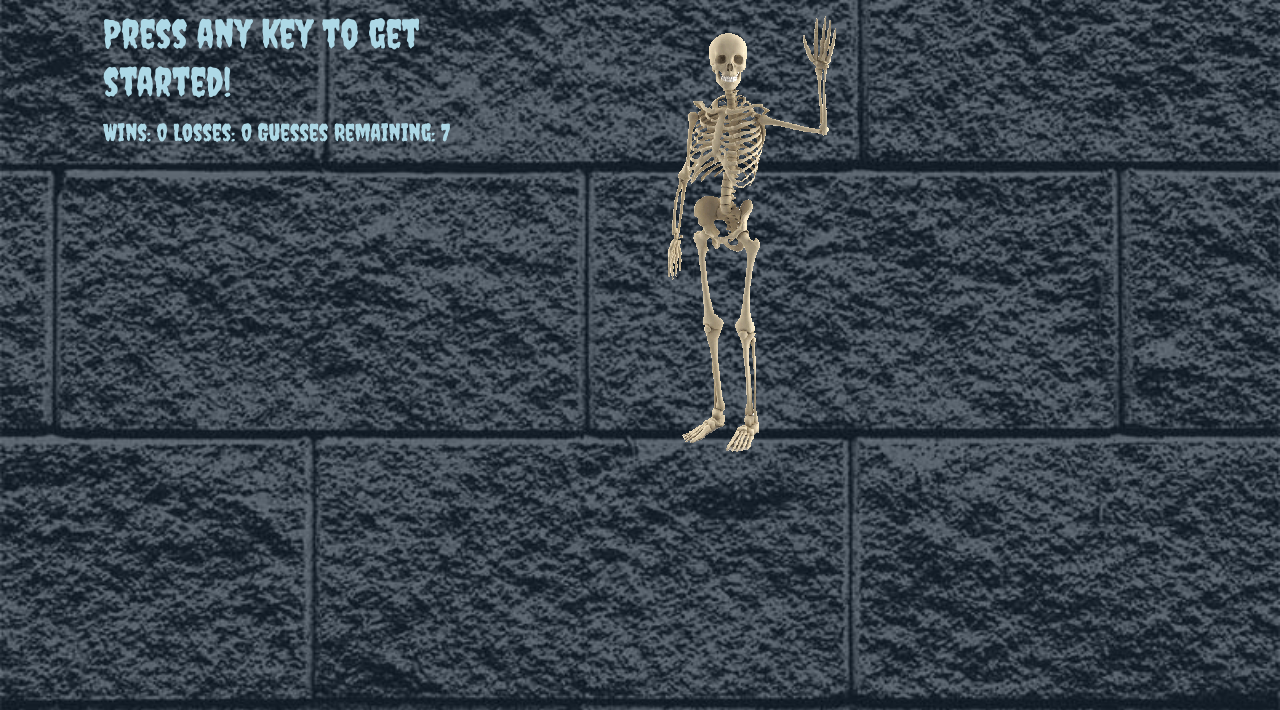
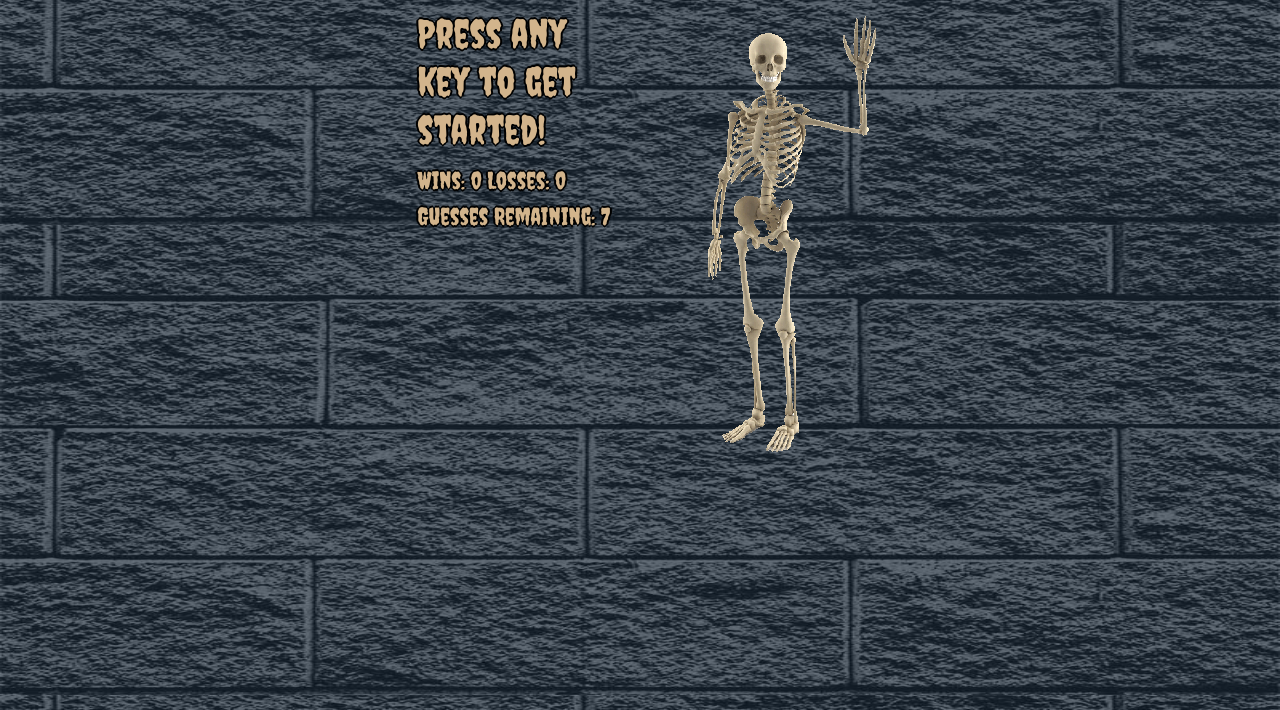
Before and after one commit to KC135Q/Hangman-Game, a PHP site: page / in a window 1280 px wide. Shown: the top 710 px of the page. Run offline with PHP 8.4, Linux system fonts and the light colour scheme; some libraries are stand-ins or nearby versions.

Commit message:
Works well

```diff
--- a/assets/css/style.css
+++ b/assets/css/style.css
@@ -1,11 +1,11 @@
 body {
-  color: lightblue;
+  color: tan;
 
   /* The image used */
   background-image: url("./../images/stone-wall.jpg");
   /* Center and scale the image nicely */
   background-position: center;
-  background-repeat: repeat-y;
+  background-repeat: round;
   background-size: cover;
 
   /* google font */
@@ -16,5 +16,7 @@ body {
   height: 100%;
 }
 .container {
+  max-width: 560px;
   padding: 10px;
+  text-shadow: -2px 0 black, 0 2px black, 2px 0 black, 0 -2px black;
 }
--- a/assets/javascript/game.js
+++ b/assets/javascript/game.js
@@ -20,9 +20,9 @@ var game = {
   alphabet: ["a", "b", "c", "d", "e", "f", "g", "h", "i", "j", "k", "l", "m", "n", "o", "p", "q", "r", "s", "t", "u", "v", "w", "x", "y", "z"],
   bones: ["cranium", "mandible", "maxilla", "clavicle", "scapula", "humerus", "radius", "ulna", "carpals", "metacarpals", "phalanges", "sternum", "ribs", "cervical", "thoracic", "lumbar", "sacrum", "coccyx", "ilium", "pubis", "ischium", "femur", "tibia", "fibula", "talus", "calcaneus", "tarsals", "metatarsals", "phalanges"],
   correctLetterCount: 0,
-  defaultGuesses: 7,
+  defaultGuesses: 6,
   gameState: "start",
-  guessesRemaining: 7,
+  guessesRemaining: 6,
   keyPressed: '',
   lettersGuessed: [],
   losses: 0,
@@ -35,6 +35,9 @@ var game = {
     // if keyPressed not in wordToGuesss and not in lettersGuessed then decrease guesses remaining
     if (this.wordToGuess.indexOf(this.keyPressed) < 0 && this.lettersGuessed.indexOf(this.keyPressed) < 0) {
       this.guessesRemaining--;
+      if (this.guessesRemaining == 1) {
+        ghost.play();
+      }
       skeletonId.src = "./assets/images/human-skeleton-" + this.guessesRemaining + ".gif";
     }
     // check to see if the letter was already guessed
@@ -55,7 +58,7 @@ var game = {
       this.reset();
     }
     guessesRemainingId.textContent = this.guessesRemaining;
-    this.showStats();
+    // this.showStats();
   },
   displayWord: function () {
     this.wordToDisplay = "";
@@ -94,7 +97,7 @@ var game = {
     } else {
       // Lost
       this.losses++;
-      messageId.textContent = "Sorry, better luck  next time!";
+      messageId.textContent = "Sorry, better luck  next time! Answer: " + this.wordToGuess;
       if (this.lettersGuessed.length % 2 == 0) {
         wickedWitch.play();
       } else {
@@ -121,15 +124,16 @@ var game = {
   },
   start: function () {
     doorOpening.play();
-    doorOpening.onended = function(){
-      ghost.play();
-    };
 
     this.gameState = 'playing';
     this.getRandomWord();
-    console.log(game.wordToGuess);
+    // console.log(game.wordToGuess);
     this.displayWord();
+    this.lettersGuessed = [];
+    this.displayLettersGuessed();
     messageId.textContent = "Break a Leg!";
+    pressId.textContent = "";
+    skeletonId.src = "./assets/images/human-skeleton-7.gif";
   },
   turn: function() {
     this.addToGuessed();
@@ -142,9 +146,11 @@ var game = {
 // Method Calls
 document.onkeyup = function (event) {
   game.keyPressed = event.key.toLowerCase();
-  console.log(game.keyPressed);
-  // Check to see if the key pressed is a letter
-  if (game.isLetter()) {
+  if (game.gameState == "start") {
+    game.start();
+  } else if (game.isLetter()) {
+    // console.log(game.keyPressed);
+    // Check to see if the key pressed is a letter
     switch (game.gameState) {
       case "start":
         game.start();
--- a/index.html
+++ b/index.html
@@ -12,7 +12,8 @@
 </head>
 
 <body>
-  <div class="container row ">
+  <div class="container">
+    <div class="row justify-content-center">
       <div class="offset-1 col-5">
         <h1 id="message">Press any key to get started!</h1>
         <h4 id="press"></h4>
@@ -37,7 +38,7 @@
       <div class="offset-1 col-5 ">
         <img id="skeleton" src="./assets/images/human-skeleton-7.gif" alt="don't lose my bones!">
       </div>
-
+    </div>
   </div>
   <script src="./assets/javascript/game.js"></script>
   <script src="https://code.jquery.com/jquery-3.2.1.min.js"></script>
```
Also changed, not shown: assets/images/human-skeleton-4.gif, assets/images/human-skeleton-5.gif, assets/images/human-skeleton-6.gif, 1 other file. Lines whose indentation alone changed are shown as unchanged.
